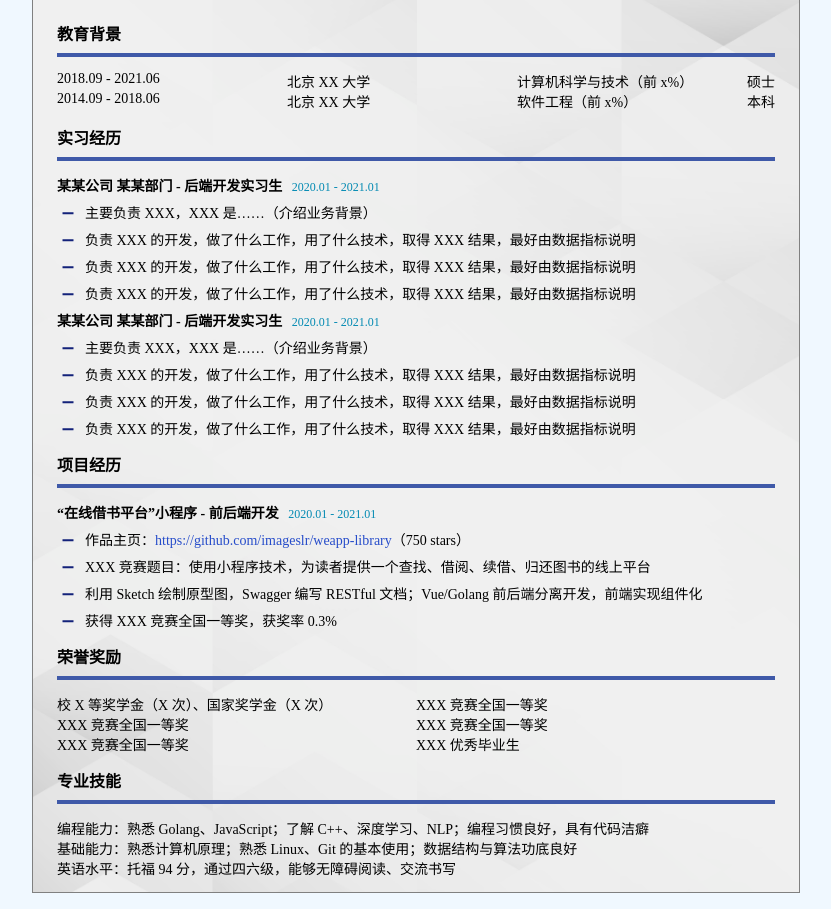
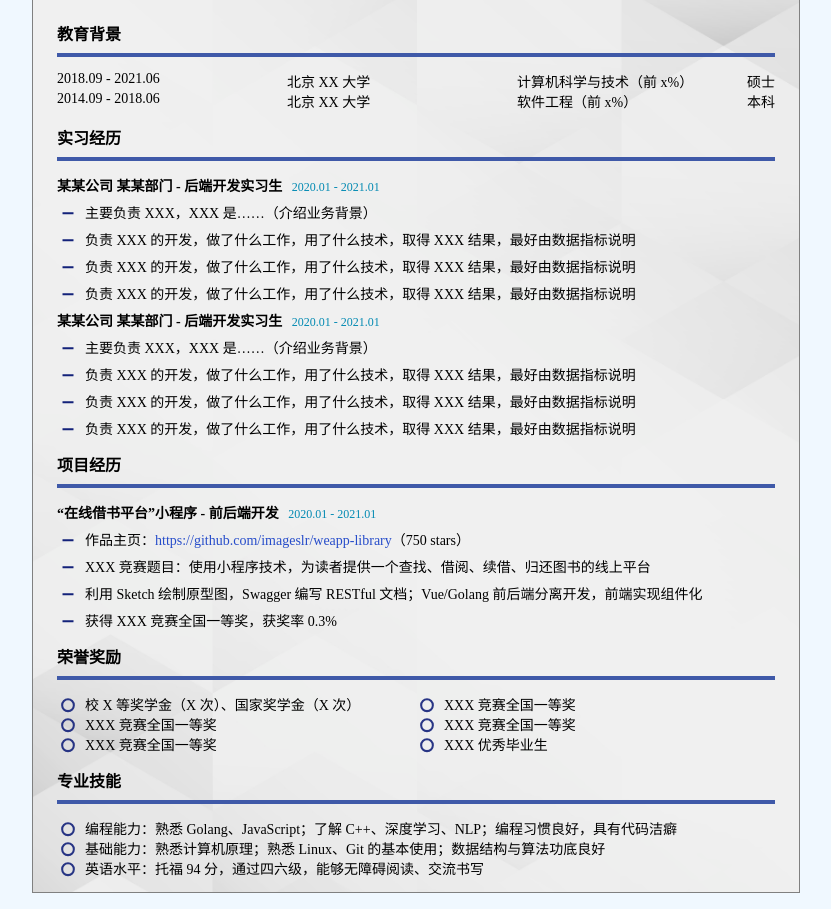
Before and after one commit to BreakingAwful/html-cv, a plain HTML site: page index.html in a window 1280 px wide. Shown: the part 148-1057 px from the top of the page, without its empty margins (224-1055 px from the left). Drawn offline with Linux system fonts and the light colour scheme.

Commit message:
fix(style): fix list marker

```diff
--- a/style.css
+++ b/style.css
@@ -75,6 +75,7 @@ hr {
   body {
     background-color: white;
   }
+
   .container {
     border: none;
     margin: 0;
@@ -151,7 +152,8 @@ li.github {
 }
 
 /* || Skill Section */
-.list-2col .list-1col {
+.list-2col>li,
+.list-1col>li {
   padding-left: 2em;
   background-image: url(images/round.svg);
   background-position: 0 0;
```
